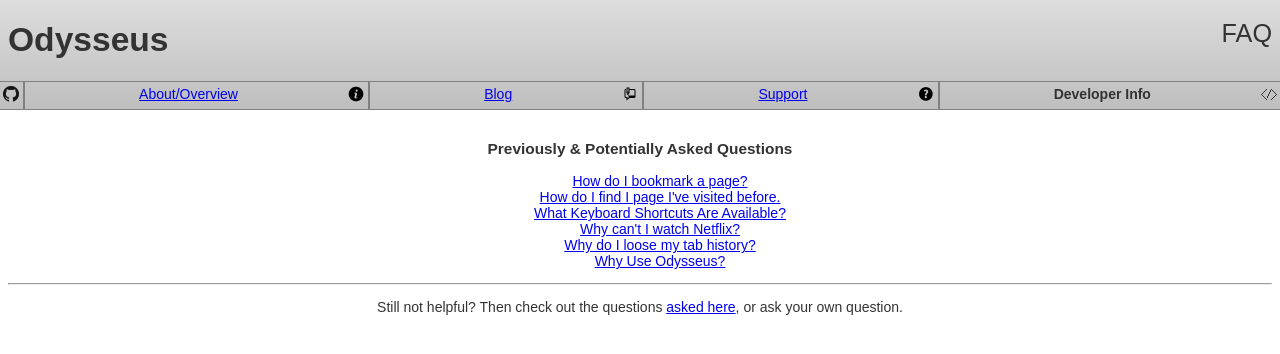
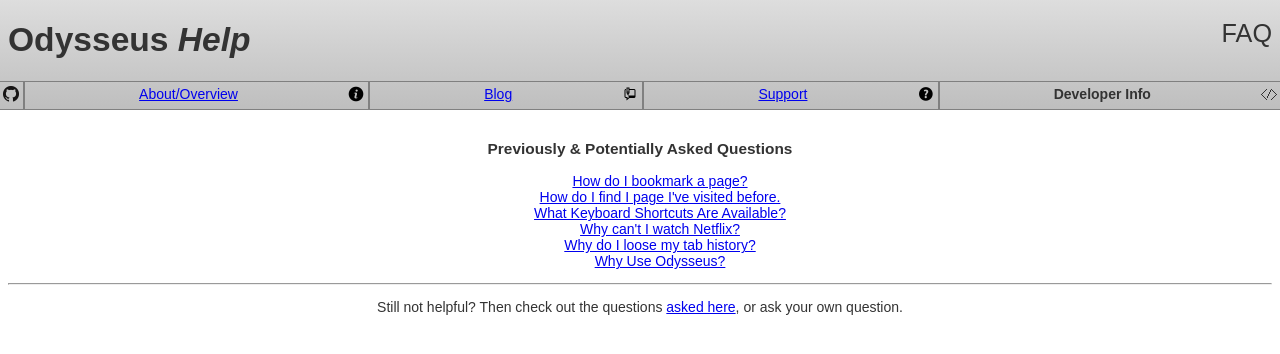
Before and after one commit to alcinnz/Odysseus-support, a Jekyll site: the page built from index.html, in a window 1280 px wide. Shown: the top 354 px of the page. Built offline with Jekyll 4.4.1, drawn with Linux system fonts in a browser that asks for light colours.

Commit message:
Communicate that this is the help site.

```diff
--- a/_layouts/page.html
+++ b/_layouts/page.html
@@ -93,7 +93,7 @@
 </head>
 <body>
   <header>
-    <h1>Odysseus</h1>
+    <h1>Odysseus <em>Help</em></h1>
     <h2>{{ page.title }}</h2>
     <nav>
       <a class="host" href="https://github.com/alcinnz/Odysseus/"><img src='{{ "/github.png" | relative_url }}' alt="View on GitHub." /></a>
```
